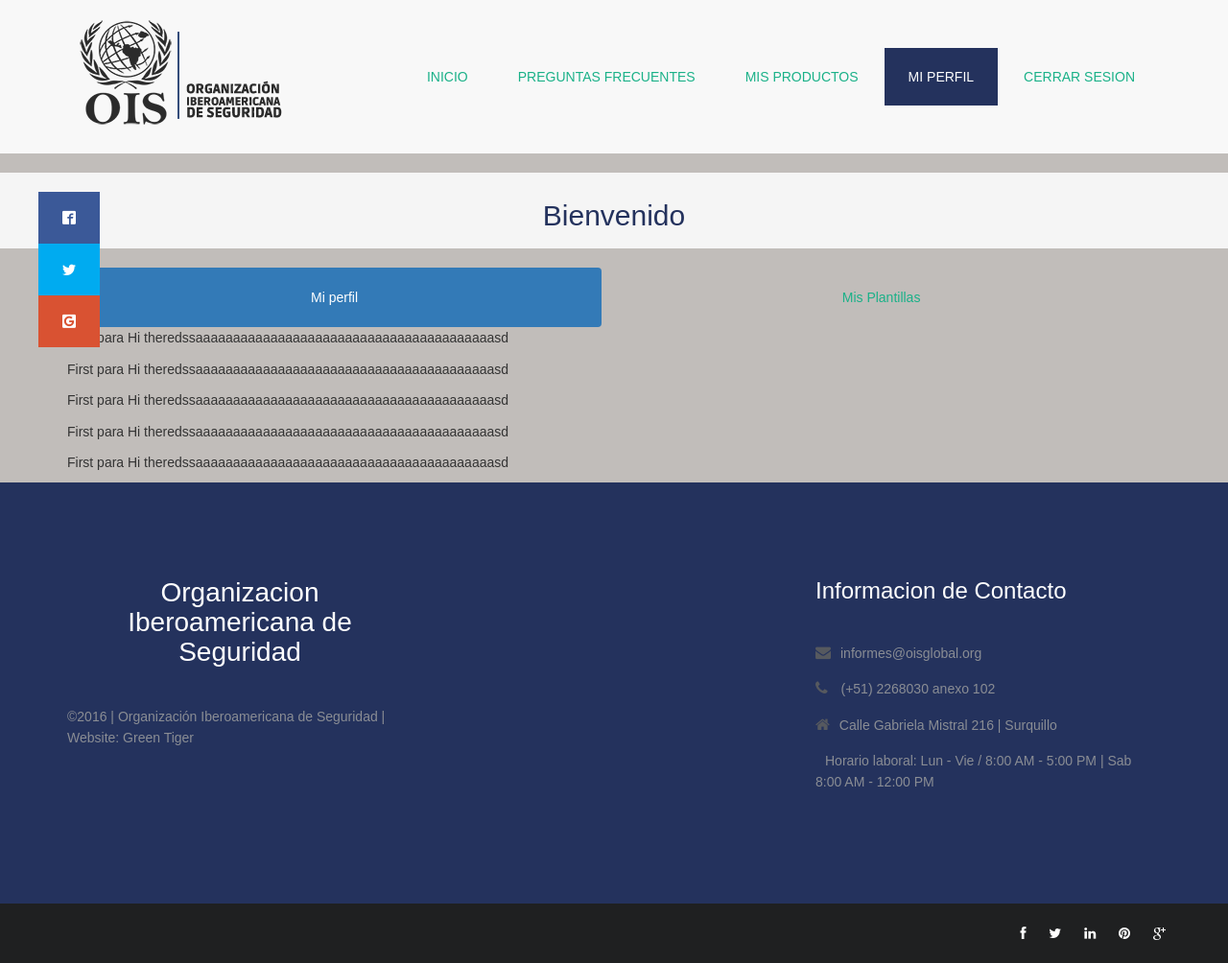
After one commit to percytataje/OIS, a PHP site: page /perfilempresa.html in a window 1280 px wide. The commit adds this page. Shown: the whole page at 96% size. Run offline with PHP 8.4, Linux system fonts and the light colour scheme; some libraries are stand-ins or nearby versions; some web fonts are replaced.

Commit message:
modificado

```diff
--- a/css/style.css
+++ b/css/style.css
@@ -5,7 +5,11 @@
 /* ==== overwrite bootstrap standard ==== */
 @import url('overwrite.css');
 @import url('animate.css');
-
+img.editar{
+  max-width: 35px;
+    height: 35px;
+    width: auto/9; /* Bug de ie8 */
+}
 body {
 	font-family:'Open Sans', Arial, sans-serif;
 	font-size:14px;
--- /dev/null
+++ b/perfilempresa.html
@@ -0,0 +1,195 @@
+<!DOCTYPE html>
+<html lang="en">
+  <head>
+    <meta charset="utf-8">
+    <meta http-equiv="X-UA-Compatible" content="IE=edge">
+    <meta name="viewport" content="width=device-width, initial-scale=1">
+    <title>OIS</title>
+
+    <!-- Bootstrap -->
+    <link href="css/bootstrap.min.css" rel="stylesheet">
+	<link rel="stylesheet" href="css/animate.css">
+	<link rel="stylesheet" href="css/font-awesome.min.css">
+	<link rel="stylesheet" href="css/jquery.bxslider.css">
+	<link rel="stylesheet" type="text/css" href="css/isotope.css" media="screen" />
+	<link rel="stylesheet" href="js/fancybox/jquery.fancybox.css" type="text/css" media="screen" />
+	<link href="css/style.css" rel="stylesheet">
+    <link href="css/fonts.css" rel="stylesheet">
+    <link  href="css/normalize.css" rel="stylesheet">
+        <link href="css/stylelogin.css" rel="stylesheet">
+    <!-- HTML5 shim and Respond.js for IE8 support of HTML5 elements and media queries -->
+    <!-- WARNING: Respond.js doesn't work if you view the page via file:// -->
+    <!--[if lt IE 9]>
+      <script src="https://oss.maxcdn.com/html5shiv/3.7.2/html5shiv.min.js"></script>
+      <script src="https://oss.maxcdn.com/respond/1.4.2/respond.min.js"></script>
+    <![endif]-->
+  </head>
+  <body>
+    <div class="redessociales">
+      <ul>
+        <li><a href="http://www." target="blank" class="icon-facebook2"></a></li>
+        <li><a href="http://www." target="blank" class="icon-twitter"></a></li>
+        <li><a href="http://www." target="blank" class="icon-google2"></a></li>
+      </ul>
+    </div>
+	<nav class="navbar navbar-default navbar-fixed-top" role="navigation">
+		<div class="container">
+			<!-- Brand and toggle get grouped for better mobile display -->
+			<div class="navbar-header">
+				<button type="button" class="navbar-toggle collapsed" data-toggle="collapse" data-target=".navbar-collapse.collapse">
+					<span class="sr-only">Toggle navigation</span>
+					<span class="icon-bar"></span>
+					<span class="icon-bar"></span>
+					<span class="icon-bar"></span>
+				</button>
+				<a class="navbar-brand" href="index.html"><span><img src="img/logoois.png" /></span></a>
+			</div>
+			<div class="navbar-collapse collapse">
+				<div class="menu">
+					<ul class="nav nav-tabs" role="tablist">
+            <li role="presentation"><a href="index.html">Inicio</a></li>
+            <li role="presentation"><a href="ourstory.html">Preguntas Frecuentes</a></li>
+            <li role="presentation"><a href="gallery.html">Mis Productos</a></li>
+            <li role="presentation"   class="active"><a href="contact.html">Mi Perfil</a></li>
+            <li role="presentation"><a href="events.html">Cerrar Sesion</a></li>
+					</ul>
+				</div>
+			</div>
+		</div>
+	</nav>
+
+	<div class="breadcrumb">
+		<h2>Bienvenido</h2>
+	</div>
+  <div class="">
+    <div class="container">
+      <ul class="nav nav-pills nav-justified">
+        <li class="active"><a href="#Home" data-toggle="tab">Mi perfil</a></li>
+        <li><a href="#About" data-toggle="tab">Mis Plantillas</a></li>
+
+      </ul>
+
+      <div class="tab-content">
+        <div class="tab-pane fade in active"  id="Home">
+          <p>First para Hi theredssaaaaaaaaaaaaaaaaaaaaaaaaaaaaaaaaaaaaaaaasd
+            <p>First para Hi theredssaaaaaaaaaaaaaaaaaaaaaaaaaaaaaaaaaaaaaaaasd
+              <p>First para Hi theredssaaaaaaaaaaaaaaaaaaaaaaaaaaaaaaaaaaaaaaaasd
+                <p>First para Hi theredssaaaaaaaaaaaaaaaaaaaaaaaaaaaaaaaaaaaaaaaasd
+                  <p>First para Hi theredssaaaaaaaaaaaaaaaaaaaaaaaaaaaaaaaaaaaaaaaasd
+        </div>
+        <div class="tab-pane fade"  id="About">
+          <hr>
+          <div class="container">
+            <div class="well">
+              <table class="table table-hover">
+                 <tr>
+                   <td><b>Nombre del Sistema</b></td>
+                   <td><b>Descripcion</b></td>
+                   <td><b>Editar</b></td>
+                   <td><b>Eliminar</b></td>
+                  </tr>
+                  <tr class="info">
+                    <td>Lalit</td>
+                    <td>Bassi</td>
+                    <td>
+    									<a href="editar.html"><img class="editar" src="img/editar.png" alt="" /></a>
+    								</td>
+    								<td>
+    									<a href="eliminar.html"><img class="editar" src="img/eliminar.png" alt="" /></a>
+    								</td>
+                  </tr>
+                  <tr class="danger">
+                    <td>John</td>
+                    <td>Smith</td>
+                    <td>
+    									<a href="editar.html"><img class="editar" src="img/editar.png" alt="" /></a>
+    								</td>
+    								<td>
+    									<a href="eliminar.html"><img class="editar" src="img/eliminar.png" alt="" /></a>
+    								</td>
+                  </tr>
+
+              </table>
+            </div>
+          </div>
+        </div>
+        <div class="tab-pane fade"  id="Videos">
+          <p>sasasThird para Hi there
+            <p>First para Hi theredssaaaaaaaaaaaaaaaaaaaaaaaaaaaaaaaaaaaaaaaasd
+              <p>First para Hi theredssaaaaaaaaaaaaaaaaaaaaaaaaaaaaaaaaaaaaaaaasd
+                <p>First para Hi theredssaaaaaaaaaaaaaaaaaaaaaaaaaaaaaaaaaaaaaaaasd
+                  <p>First para Hi theredssaaaaaaaaaaaaaaaaaaaaaaaaaaaaaaaaaaaaaaaasd
+                    <p>First para Hi theredssaaaaaaaaaaaaaaaaaaaaaaaaaaaaaaaaaaaaaaaasd
+        </div>
+      </div>
+    </div>
+  </div>
+
+
+    	<footer>
+    		<div class="inner-footer">
+    			<div class="container">
+    				<div class="row">
+    					<div class="col-md-4 f-about">
+    						<a href="index.html"><h1>Organizacion Iberoamericana de Seguridad</h1></a>
+    						<p>©2016 | Organización Iberoamericana de Seguridad | Website: Green Tiger </p>
+
+    					</div>
+    					<div class="col-md-4 l-posts">
+
+    					</div>
+    					<div class="col-md-4 f-contact">
+    						<h3 class="widgetheading">Informacion de Contacto</h3>
+    						<a href="#"><p><i class="fa fa-envelope"></i>informes@oisglobal.org</p></a>
+    						<p><i class="fa fa-phone"></i> (+51) 2268030 anexo 102</p>
+    						<p><i class="fa fa-home"></i>Calle Gabriela Mistral 216 | Surquillo<br></p>
+                <p><i class="" ></i>Horario laboral: Lun - Vie / 8:00 AM - 5:00 PM | Sab 8:00 AM - 12:00 PM<br></p>
+    					</div>
+    				</div>
+    			</div>
+    		</div>
+
+    		<div class="last-div">
+    			<div class="container">
+    				<div class="row">
+    					<div class="copyright"></a>
+    					</div>
+                        <!--
+                            All links in the footer should remain intact.
+                            Licenseing information is available at: http://bootstraptaste.com/license/
+                            You can buy this theme without footer links online at: http://bootstraptaste.com/buy/?theme=MeFamily
+                        -->
+    					<ul class="social-network">
+    						<li><a href="#" data-placement="top" title="Facebook"><i class="fa fa-facebook fa-1x"></i></a></li>
+    						<li><a href="#" data-placement="top" title="Twitter"><i class="fa fa-twitter fa-1x"></i></a></li>
+    						<li><a href="#" data-placement="top" title="Linkedin"><i class="fa fa-linkedin fa-1x"></i></a></li>
+    						<li><a href="#" data-placement="top" title="Pinterest"><i class="fa fa-pinterest fa-1x"></i></a></li>
+    						<li><a href="#" data-placement="top" title="Google plus"><i class="fa fa-google-plus fa-1x"></i></a></li>
+    					</ul>
+    				</div>
+    			</div>
+    		</div>
+    	</footer>
+
+    <!-- jQuery (necessary for Bootstrap's JavaScript plugins) -->
+    <script src="js/jquery-2.1.1.min.js"></script>
+    <!-- Include all compiled plugins (below), or include individual files as needed -->
+    <script src="js/bootstrap.min.js"></script>
+	<script src="js/wow.min.js"></script>
+	<script src="js/jquery.easing.1.3.js"></script>
+	<script src="js/jquery.bxslider.min.js"></script>
+	<script src="js/jquery.isotope.min.js"></script>
+	<script src="js/fancybox/jquery.fancybox.pack.js"></script>
+	<script src="js/functions.js"></script>
+	<script>
+	wow = new WOW(
+	 {
+
+		}	)
+		.init();
+	</script>
+  <script src='http://cdnjs.cloudflare.com/ajax/libs/jquery/2.1.3/jquery.min.js'></script>
+
+      <script src="js/login.js"></script>
+  </body>
+</html>
```
Also changed, not shown: perfilpublico.html (added, +197 -0 lines), css/bootstrap.css, img/editar.png (added), img/eliminar.png (added).
